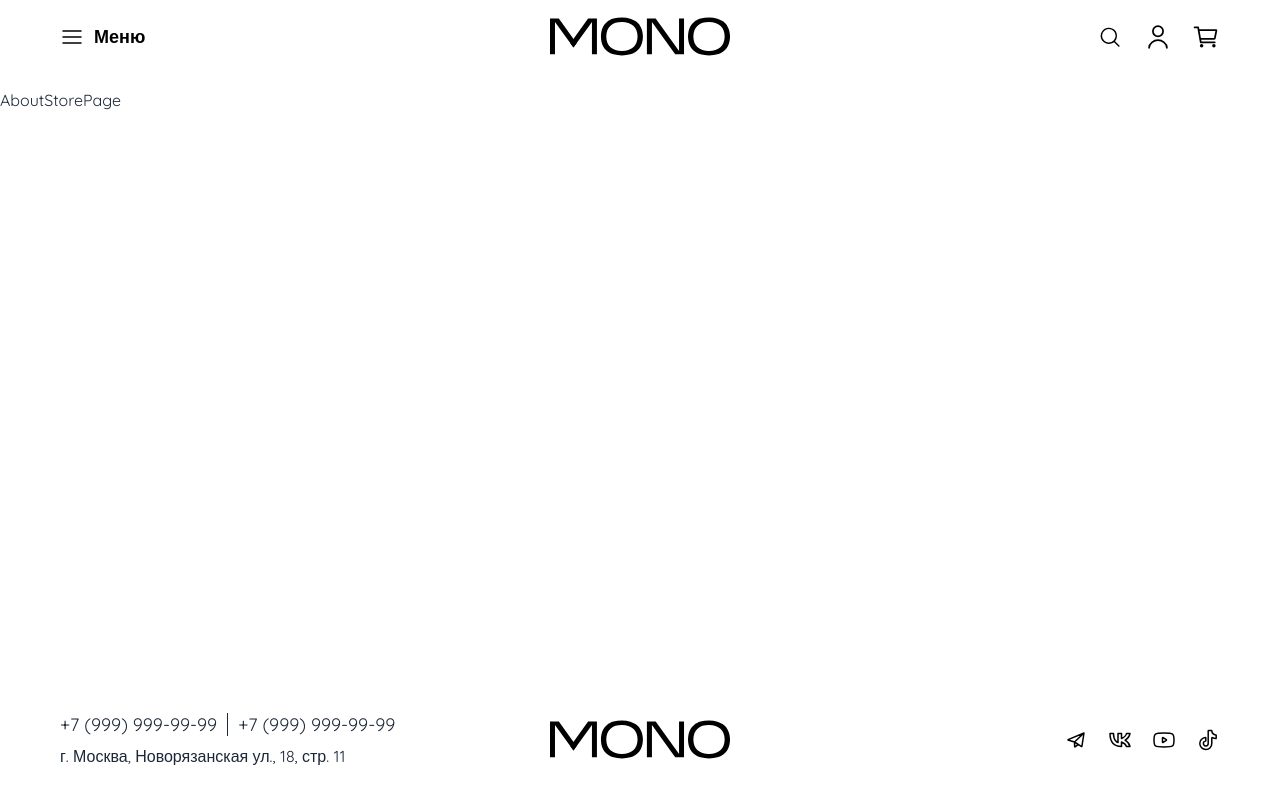
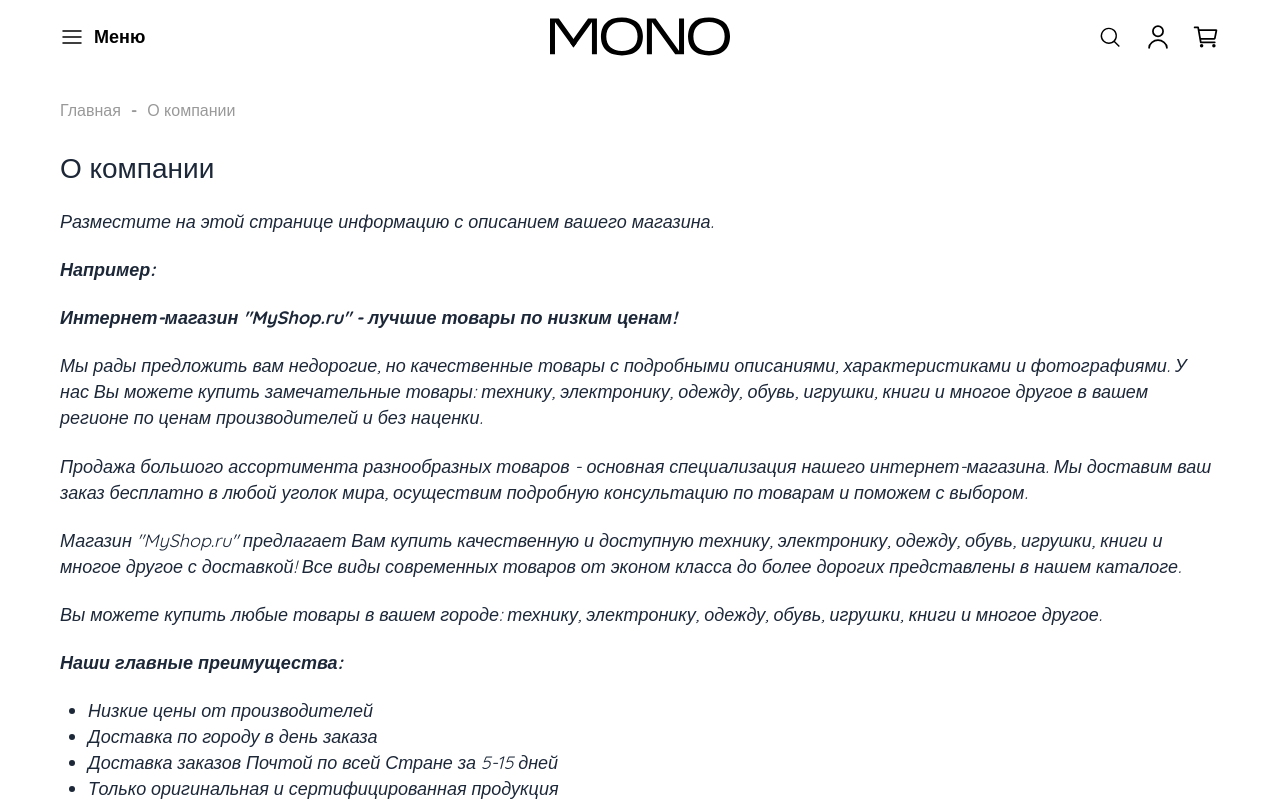
Before and after one commit to trixxie3/MONO, a React (Vite) app: page /about in a window 1280 px wide. Shown: the top 801 px of the page. Built offline with nearby package versions, Linux system fonts and the light colour scheme.

Commit message:
about store

```diff
--- a/src/pages/AboutStorePage/AboutStorePage.jsx
+++ b/src/pages/AboutStorePage/AboutStorePage.jsx
@@ -1,5 +1,72 @@
 import './_AboutStorePage.scss';
+import Breadcrumbs from '../../components/Breadcrumbs/Breadcrumbs';
 
 export default function AboutStorePage() {
-  return <div>AboutStorePage</div>;
+  return (
+    <section className="about-store-page">
+      <div className="container">
+        <div className="about-store-page__wrap">
+          <Breadcrumbs
+            items={[
+              { label: 'Главная', path: '/' },
+              { label: 'О компании', path: '/about' },
+            ]}
+          />
+          <h1 className="about-store-page__title">О компании</h1>
+          <div className="about-store-page__content">
+            <p>
+              Разместите на этой странице информацию с описанием вашего
+              магазина.
+            </p>
+            <p>
+              <strong>Например:</strong>
+            </p>
+            <p>
+              <strong>
+                Интернет-магазин "MyShop.ru" - лучшие товары по низким ценам!
+              </strong>
+            </p>
+            <p>
+              Мы рады предложить вам недорогие, но качественные товары с
+              подробными описаниями, характеристиками и фотографиями. У нас Вы
+              можете купить замечательные товары: технику, электронику, одежду,
+              обувь, игрушки, книги и многое другое в вашем регионе по ценам
+              производителей и без наценки.
+            </p>
+            <p>
+              Продажа большого ассортимента разнообразных товаров - основная
+              специализация нашего интернет-магазина. Мы доставим ваш заказ
+              бесплатно в любой уголок мира, осуществим подробную консультацию
+              по товарам и поможем с выбором.
+            </p>
+            <p>
+              Магазин "MyShop.ru" предлагает Вам купить качественную и доступную
+              технику, электронику, одежду, обувь, игрушки, книги и многое
+              другое с доставкой! Все виды современных товаров от эконом класса
+              до более дорогих представлены в нашем каталоге.
+            </p>
+            <p>
+              Вы можете купить любые товары в вашем городе: технику,
+              электронику, одежду, обувь, игрушки, книги и многое другое.
+            </p>
+            <p>
+              <strong>Наши главные преимущества:</strong>
+            </p>
+            <ul>
+              <li>Низкие цены от производителей</li>
+              <li>Доставка по городу в день заказа</li>
+              <li>Доставка заказов Почтой по всей Стране за 5-15 дней</li>
+              <li>Только оригинальная и сертифицированная продукция</li>
+              <li>Гарантия на все товары - 5 лет!</li>
+              <li>
+                Не понравился товар? Вернем или обменяем в течение 14-ти дней
+                без оформления лишних бумаг!
+              </li>
+              <li>Бонусы и скидки для постоянных покупателей</li>
+            </ul>
+          </div>
+        </div>
+      </div>
+    </section>
+  );
 }
--- a/src/pages/AboutStorePage/_AboutStorePage.scss
+++ b/src/pages/AboutStorePage/_AboutStorePage.scss
@@ -0,0 +1,57 @@
+@use '../../styles/variables' as *;
+
+.about-store-page {
+  padding: 10px 0 70px;
+
+  &__wrap {
+    max-width: 1528px;
+    margin: 0 auto;
+  }
+
+  &__title {
+    margin-bottom: 24px;
+    font-size: 28px;
+    font-weight: 400;
+  }
+
+  &__content {
+    max-width: 1320px;
+    color: $accent;
+    font-size: 18px;
+    font-style: italic;
+    line-height: 1.45;
+  }
+
+  &__content p {
+    margin-bottom: 22px;
+  }
+
+  &__content strong {
+    font-weight: 700;
+  }
+
+  &__content ul {
+    list-style: disc;
+    margin: 0 0 24px 28px;
+    padding: 0;
+  }
+
+  &__content a {
+    color: $accent;
+    text-decoration: underline;
+  }
+
+  @media (max-width: 760px) {
+    &__content {
+      font-size: 16px;
+    }
+  }
+
+  @media (max-width: 560px) {
+    padding-bottom: 42px;
+
+    &__title {
+      font-size: 26px;
+    }
+  }
+}
```
